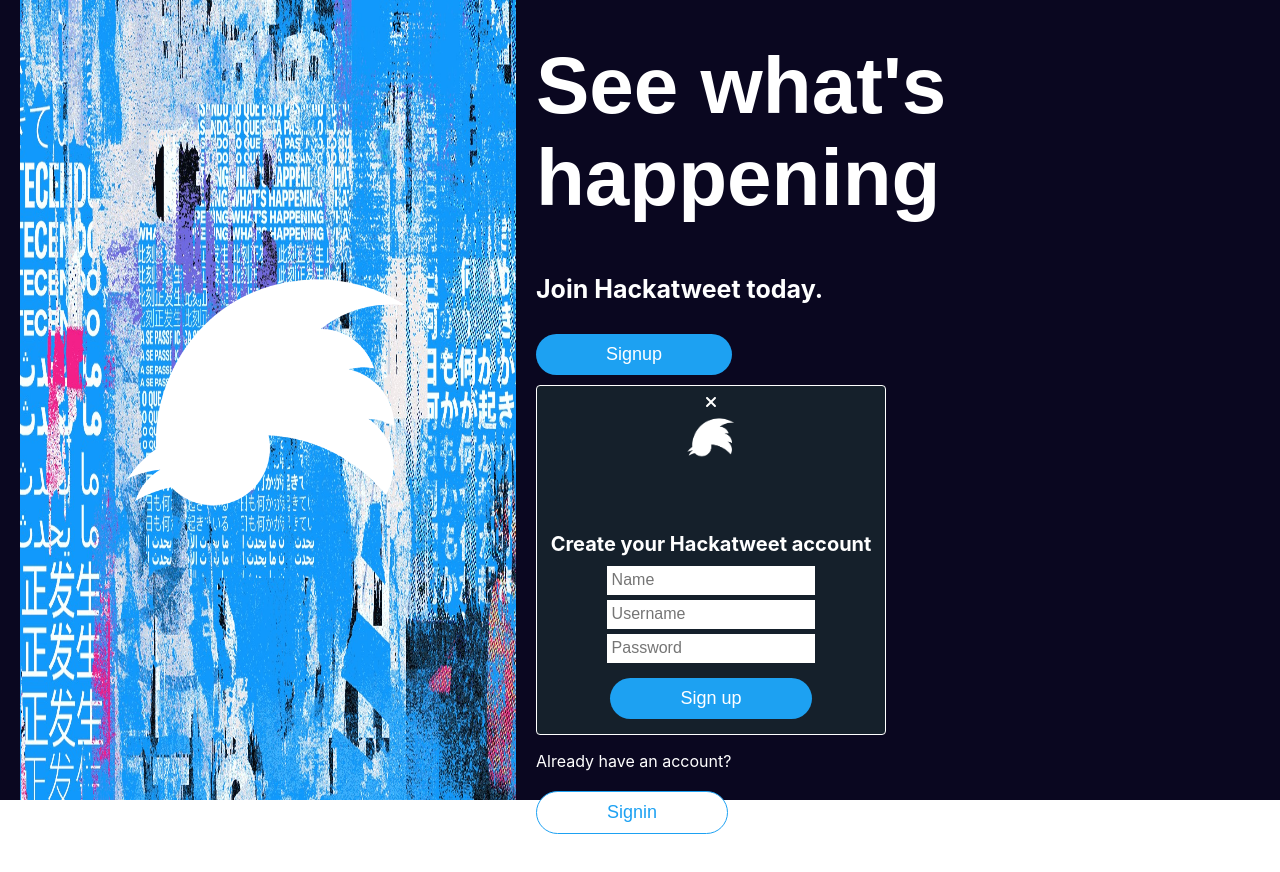
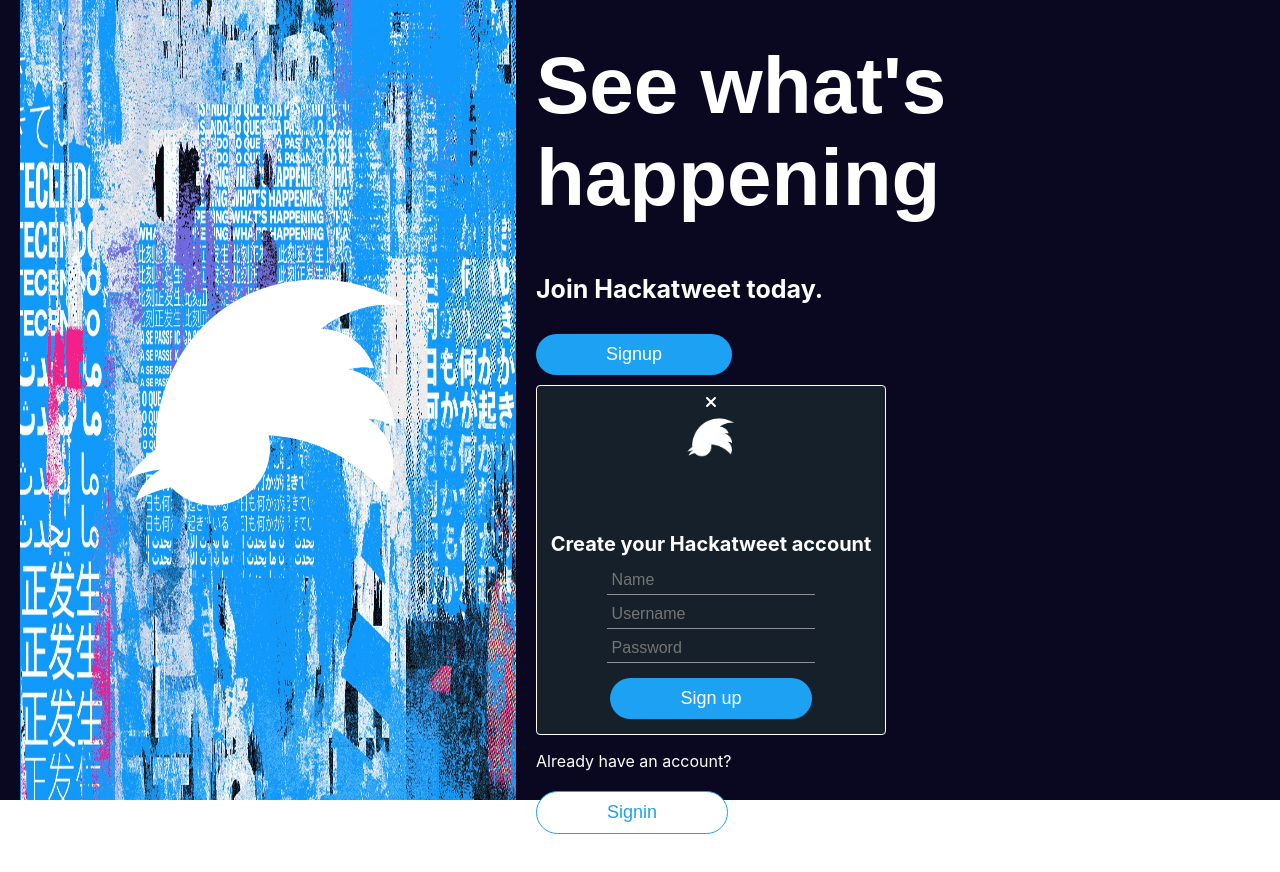
Before and after one commit to Katiachilla/hackatweet-frontend, a Next.js app: page / in a window 1280 px wide. Both pictures are taken after a click on the button "Signup". Shown: the top 872 px of the page. Built offline with nearby package versions, Linux system fonts and the light colour scheme.

Commit message:
popover signup correction

```diff
--- a/components/Signin.js
+++ b/components/Signin.js
@@ -38,8 +38,8 @@ const PopoverSignin = () => {
       <span><FontAwesomeIcon icon={faXmark}   className={styles.crossIcon}/></span>
         <img src="logotweeter.png" alt="logo" className={styles.logo}/>
         <h2>Connect to Hackatweet</h2>
-        <input type="text" placeholder="Username" onChange={(e) => setSignInUSername(e.target.value)} value={signInUsername} className={styles.inputStyle}/>
-        <input type="password" placeholder="Password" onChange={(e) => setSignInPassword(e.target.value)} value={signInPassword} className={styles.inputStyle}/>
+        <input type="text"placeholder="Username"onChange={(e) => setSignInUSername(e.target.value)} value={signInUsername} className={styles.inputStyle}/>
+        <input type="password"placeholder="Password"onChange={(e) => setSignInPassword(e.target.value)} value={signInPassword} className={styles.inputStyle}/>
         <button onClick={handleLogin} className={styles.buttonIn}>Sign in</button>
       </div>
   );
--- a/components/Signup.js
+++ b/components/Signup.js
@@ -15,9 +15,9 @@ const PopoverSignup = () => {
       <span><FontAwesomeIcon icon={faXmark}   className={styles.crossIcon}/></span>
         <img src="logotweeter.png" alt="logo" className={styles.logo}/>
         <h2 className={styles.h2}>Create your Hackatweet account</h2>
-        <input type="text" placeholder="Name" className={styles.inputStyle} />
-        <input type="text" placeholder="Username"  className={styles.inputStyle}/>
-        <input type="password" placeholder="Password" className={styles.inputStyle}/>
+        <input type="text" placeholder="Name"className={styles.inputStyle} />
+        <input type="text" placeholder="Username"className={styles.inputStyle}/>
+        <input type="password" placeholder="Password"className={styles.inputStyle}/>
         <button className={styles.buttonUp}>Sign up</button>
 
       </div>
--- a/styles/Login.module.css
+++ b/styles/Login.module.css
@@ -15,6 +15,7 @@
   height: 350px;
   position: absolute;
   top: 10%;
+
 
  }
 
--- a/styles/sign.module.css
+++ b/styles/sign.module.css
@@ -62,6 +62,7 @@
 
 .inputStyle {
   border: white;
+  background-color:#15202b;
   border-bottom: 1px solid #ffffff80;
   color: white;
   font-size: 16px;
```
